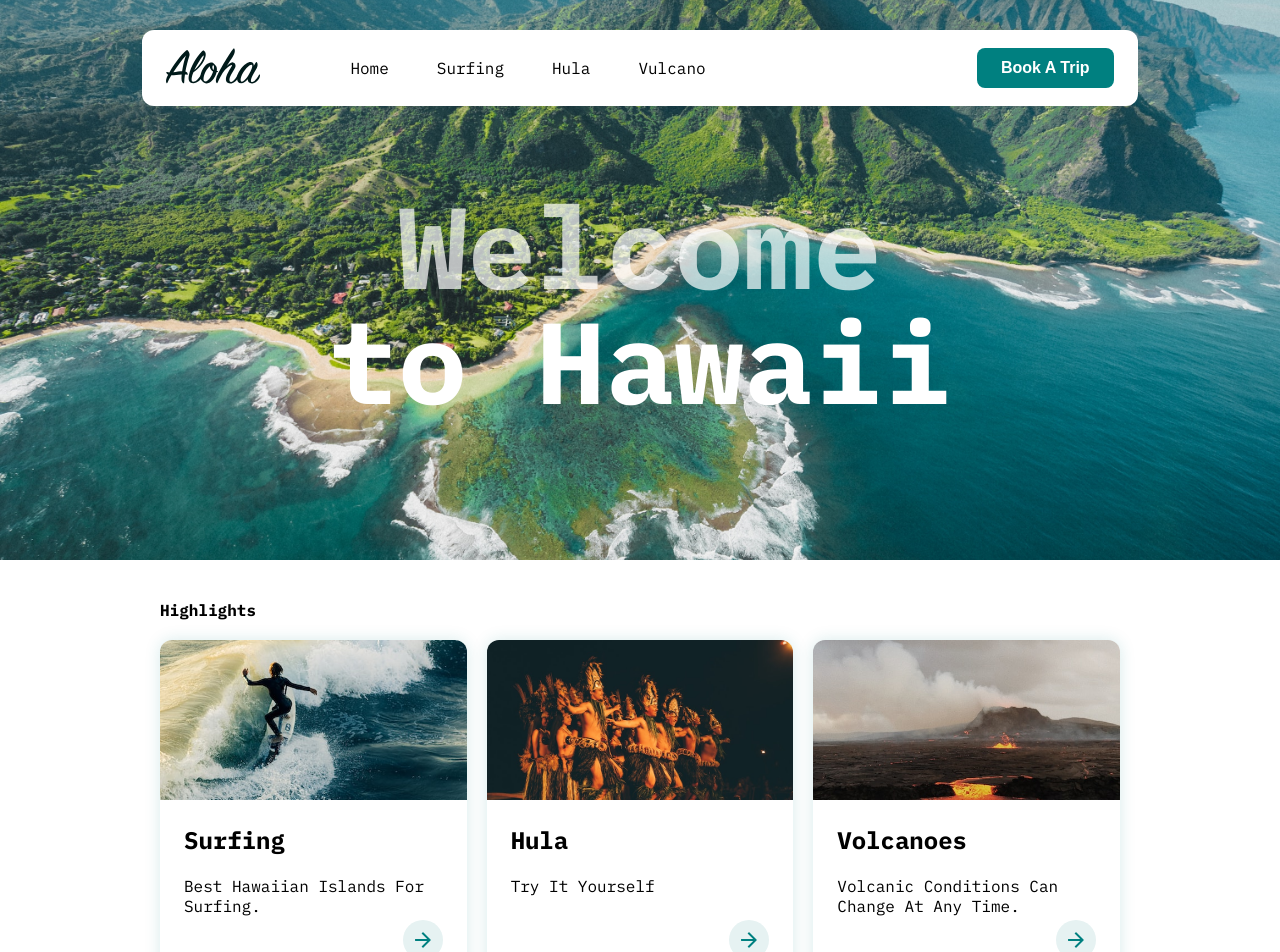
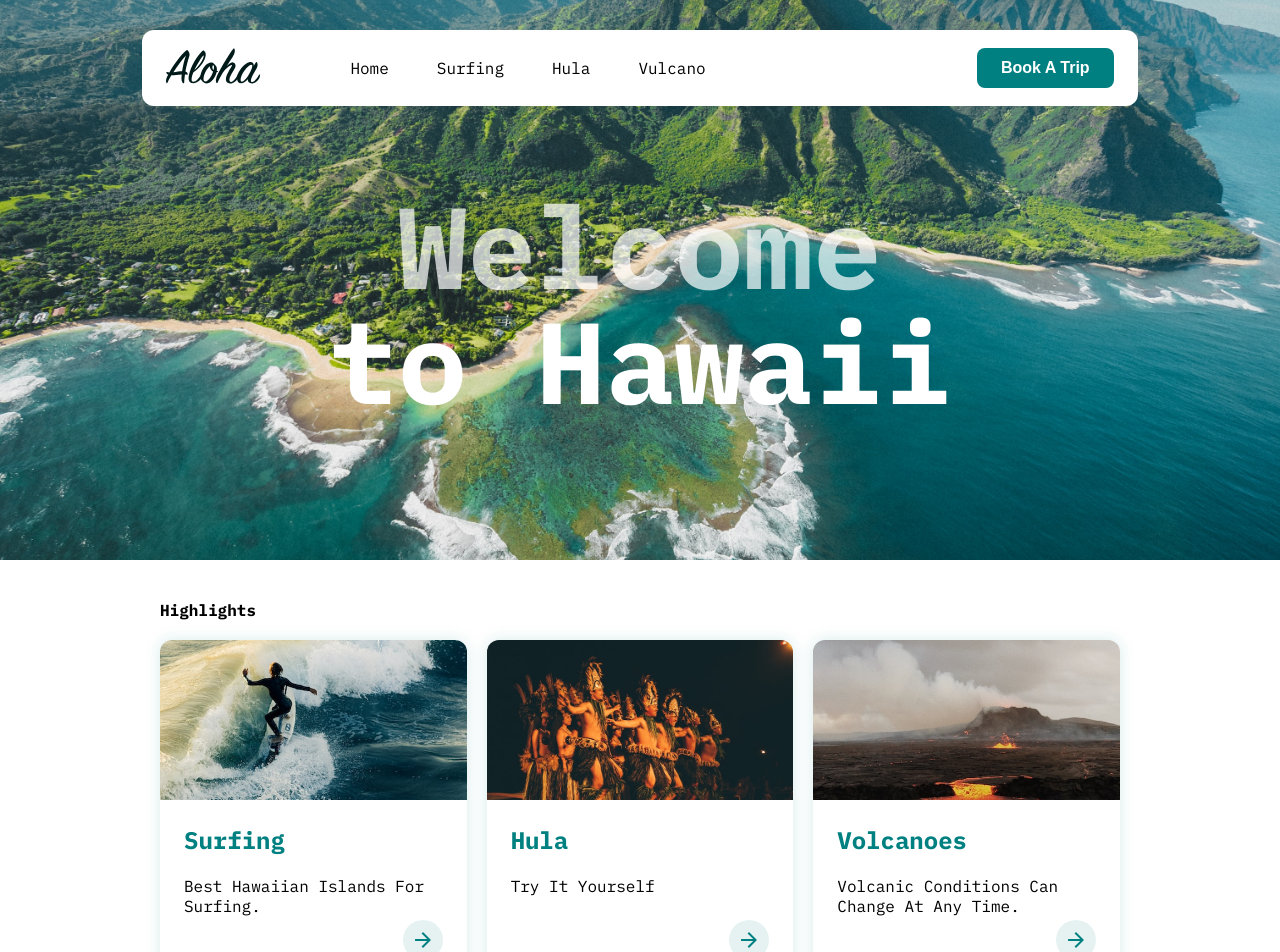
Before and after one commit to nithinvukkusila/aloha, a React (Create React App) app: page / in a window 1280 px wide. Shown: the top 952 px of the page. Built offline with nearby package versions, Linux system fonts and the light colour scheme; a web font is replaced by a local one.

Commit message:
changed title color in card

```diff
--- a/src/App.css
+++ b/src/App.css
@@ -145,6 +145,9 @@ nav .mobile-nav {
 .card .info {
   padding: 0 24px;
   text-transform: capitalize;
+}
+.card .info h2 {
+  color: #008080;
 }
 .card .right-arrow {
   position: absolute;
```
